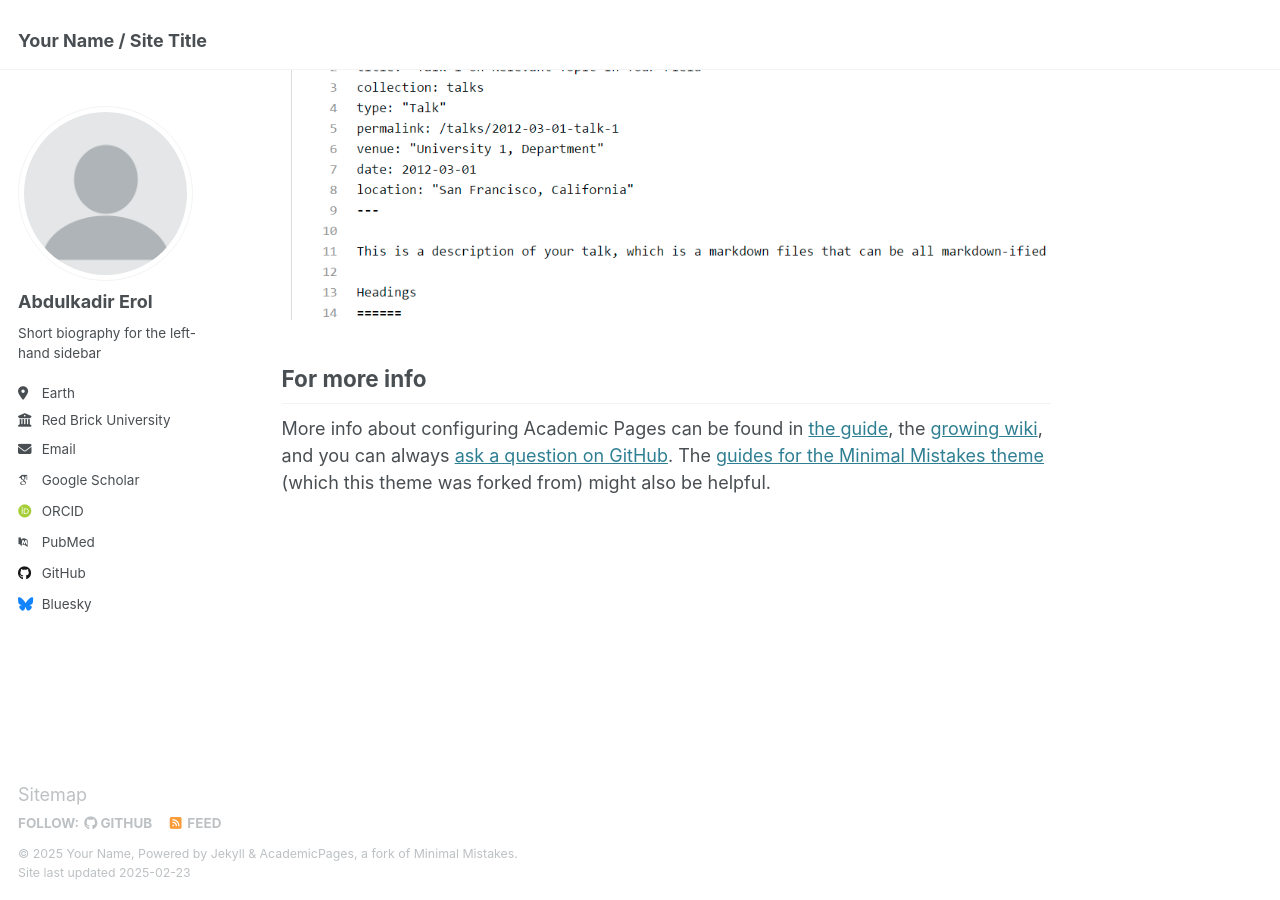
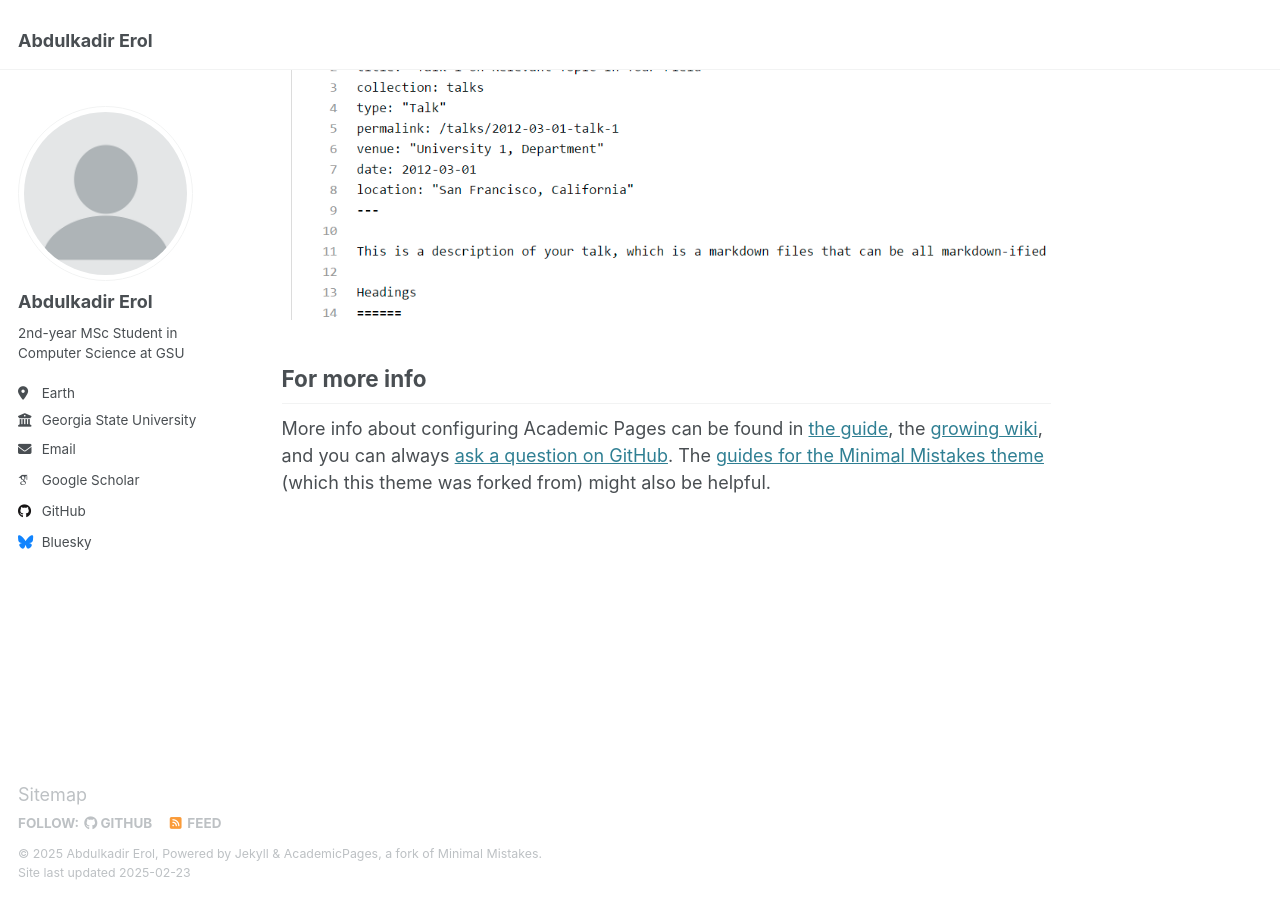
Before and after one commit to abdulkadirerol/abdulkadirerol.github.io, a Jekyll site: the page built from _pages/about.md, in a window 1280 px wide and 900 px high, scrolled down 2642 px. Built offline with Jekyll 4.4.1, drawn with Linux system fonts in a browser that asks for light colours; some web fonts are replaced.

Commit message:
update pages

```diff
--- a/_config.yml
+++ b/_config.yml
@@ -9,9 +9,9 @@
 # Basic Site Settings
 locale                   : "en-US"
 site_theme               : "default"
-title                    : "Your Name / Site Title"
+title                    : "Abdulkadir Erol"
 title_separator          : "-"
-name                     : &name "Your Name"
+name                     : &name "Abdulkadir Erol"
 description              : &description "personal description"
 url                      : https://abdulkadirerol.github.io # the base hostname & protocol for your site e.g. "https://[your GitHub username].github.io"
 baseurl                  : "" # the subpath of your site, e.g. "/blog"
@@ -25,19 +25,19 @@ author:
   avatar           : "profile.png"
   name             : "Abdulkadir Erol"
   pronouns         : # example: "she/her"
-  bio              : "Short biography for the left-hand sidebar"
+  bio              : "2nd-year MSc Student in Computer Science at GSU"
   location         : "Earth"
-  employer         : "Red Brick University"
+  employer         : "Georgia State University"
   uri              : # URL
-  email            : "none@example.org"
+  email            : "aerol1@student.gsu.edu"
 
   # Academic websites
   arxiv            : # URL - Update with the correct link to your profile
-  googlescholar    : "https://scholar.google.com/citations?user=PS_CX0AAAAAJ"
+  googlescholar    : "https://scholar.google.com/citations?user=g4uk_OMAAAAJ"
   impactstory      : # URL
-  orcid            : "http://orcid.org/yourorcidurl"
+  orcid            : # "http://orcid.org/yourorcidurl"
   semantic         : # URL
-  pubmed           : "https://www.ncbi.nlm.nih.gov/pubmed/?term=john+snow"
+  pubmed           : # "https://www.ncbi.nlm.nih.gov/pubmed/?term=john+snow"
   researchgate     : # URL
   scopus           : # URL
 
@@ -45,7 +45,7 @@ author:
   bitbucket        : # Username - Update with your username on the site
   codepen          : # Username
   dribbble         : # Username
-  github           : "academicpages"
+  github           : "abdulkadirerol"
   kaggle           : # Username
   stackoverflow    : # User number or user number and name (i.e., use "1" or "1/jeff-atwood")
 
```
